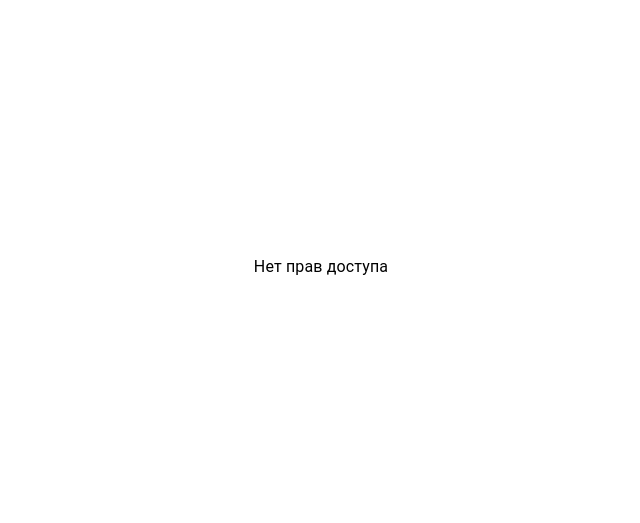
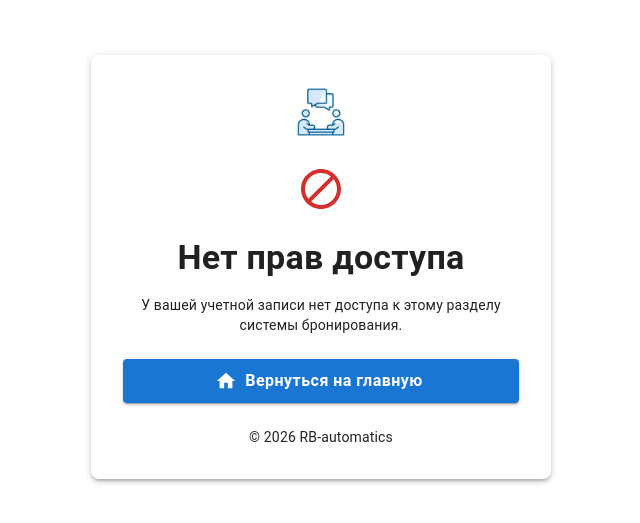
Before and after one commit to sustatov027-max/room-booking, a React (Vite) app in the folder frontend/: page /unauthorized in a window 1280 px wide. Shown: the part 141-664 px from the top of the page, without its empty margins (319-959 px from the left). Built offline with nearby package versions, Linux system fonts and the light colour scheme.

Commit message:
Добавлен дизайн для страницы unauthorized

```diff
--- a/frontend/src/components/UnauthorizedPage.tsx
+++ b/frontend/src/components/UnauthorizedPage.tsx
@@ -1,19 +1,90 @@
-import { Container, Typography } from "@mui/material"
+import DoDisturbIcon from '@mui/icons-material/DoDisturb';
+import HomeIcon from "@mui/icons-material/Home";
+import { Box, Button, Container, Paper, Typography } from "@mui/material";
+import { useEffect } from "react";
+import { useNavigate } from "react-router-dom";
 
 const UnauthorizedPage = () => {
-    return (
-        <Container sx={{
-            display:'flex',
-            width:'100%',
-            height:'100vh',
-            justifyContent:'center',
-            alignItems:'center'
-        }}>
-            <Typography>
-                Нет прав доступа
-            </Typography>
-        </Container>
-    )
-}
+  const navigate = useNavigate();
 
-export default UnauthorizedPage
+  useEffect(() => {
+    document.title = "Нет доступа";
+  }, []);
+
+  return (
+    <Container component="main" maxWidth="xs">
+      <Box
+        sx={{
+          display: "flex",
+          flexDirection: "column",
+          alignItems: "center",
+          justifyContent: "center",
+          minHeight: "100vh",
+        }}
+      >
+        <Paper
+          elevation={3}
+          sx={{
+            p: 4,
+            display: "flex",
+            flexDirection: "column",
+            alignItems: "center",
+            width: "100%",
+            borderRadius: 2,
+            textAlign: "center",
+          }}
+        >
+          <img
+            src="/company.png"
+            alt="RB-automatics"
+            style={{ height: "50px", width: "auto", marginBottom: 20 }}
+          />
+
+          <Box
+            sx={{
+              display: "flex",
+              alignItems: "center",
+              justifyContent: "center",
+              width: 64,
+              height: 64,
+              mb: 2,
+              borderRadius: "50%",
+              color: "error.main",
+            }}
+          >
+            <DoDisturbIcon sx={{ fontSize: 48 }} />
+          </Box>
+
+          <Typography component="h1" variant="h4" sx={{ mb: 2, fontWeight: 600 }}>
+            Нет прав доступа
+          </Typography>
+
+          <Typography variant="body2" color="text.secondary" sx={{ mb: 3 }}>
+            У вашей учетной записи нет доступа к этому разделу системы бронирования.
+          </Typography>
+
+          <Button
+            fullWidth
+            variant="contained"
+            size="large"
+            startIcon={<HomeIcon />}
+            onClick={() => navigate("/")}
+            sx={{
+              textTransform: "none",
+              fontSize: 16,
+              fontWeight: 600,
+            }}
+          >
+            Вернуться на главную
+          </Button>
+
+          <Typography variant="body2" color="text.secondary" sx={{ mt: 3 }}>
+            © 2026 RB-automatics
+          </Typography>
+        </Paper>
+      </Box>
+    </Container>
+  );
+};
+
+export default UnauthorizedPage;
```
